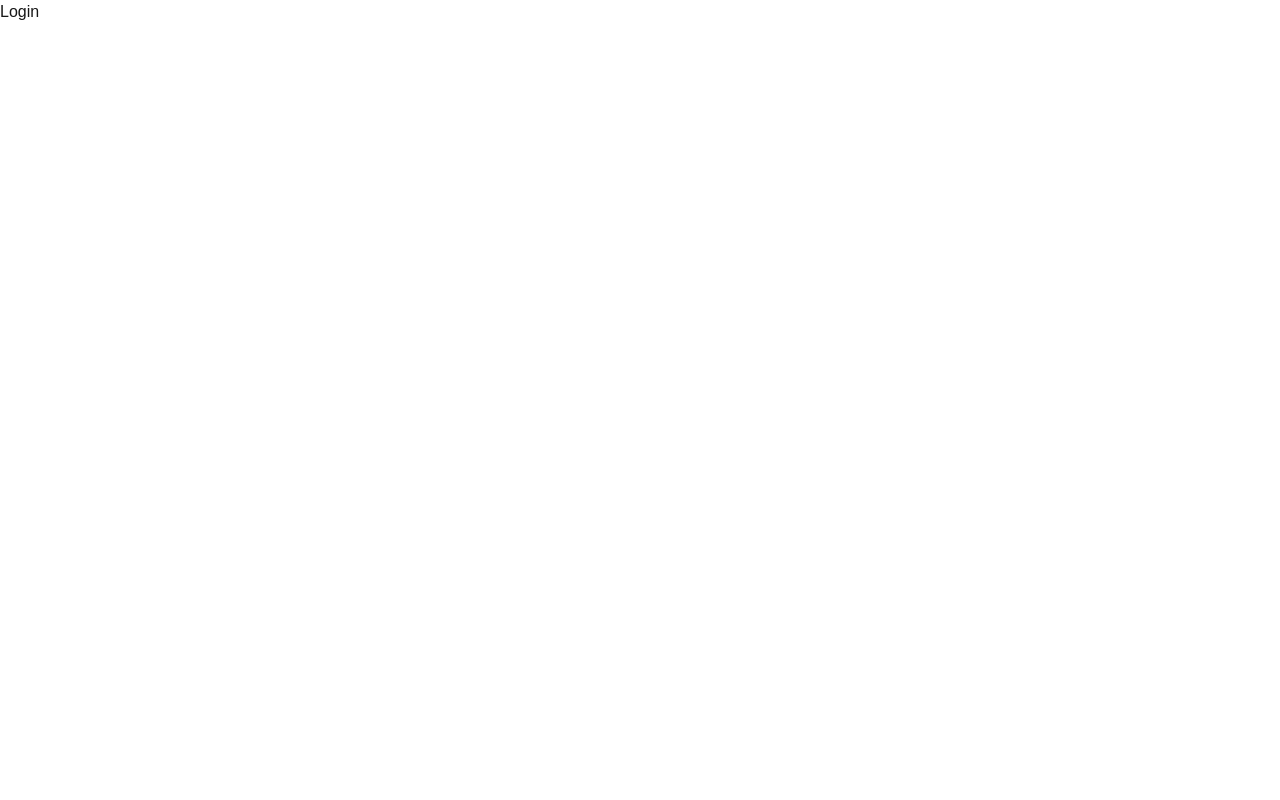
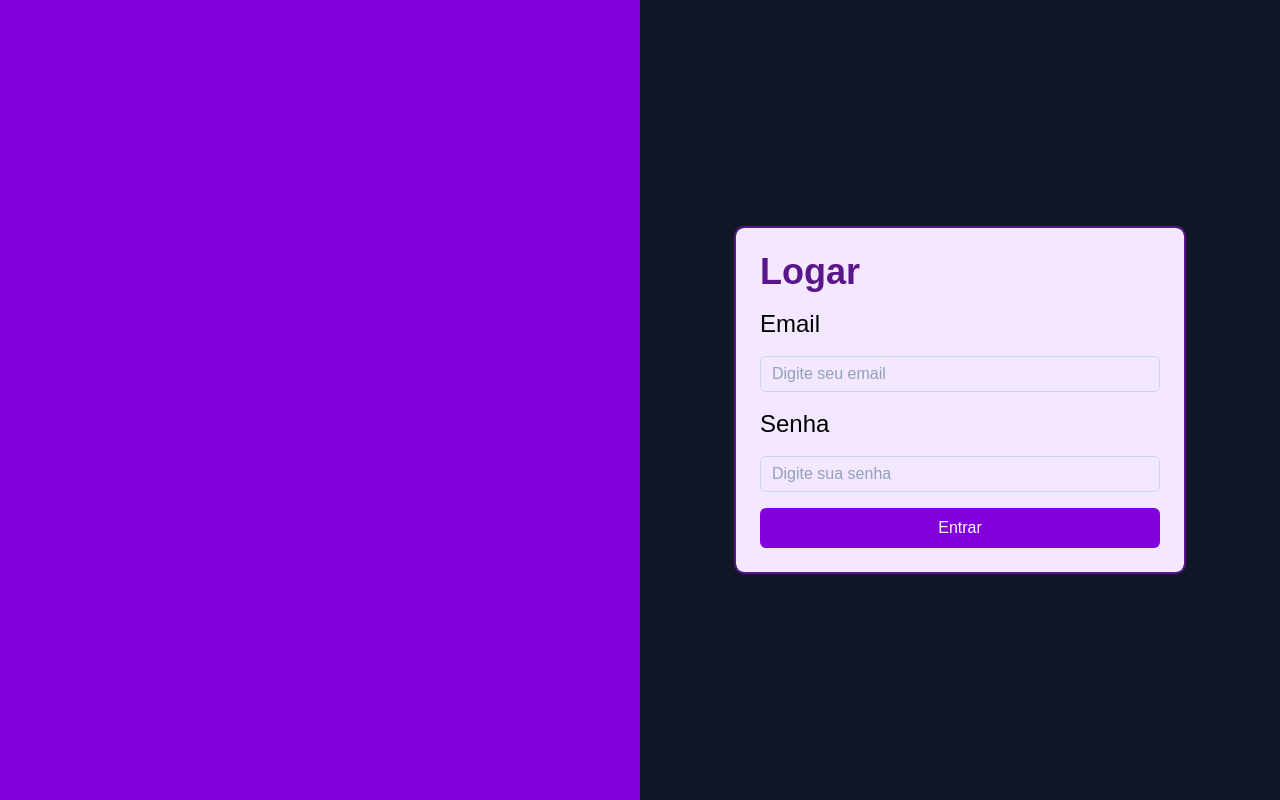
Before and after one commit to PauloFilhodev/Biblioteca-online, a Next.js app in the folder biblioteca/frontend/: page /login in a window 1280 px wide. Built offline with nearby package versions, Linux system fonts and the light colour scheme.

Commit message:
feat: estrutura inicial da página de login e componentes básicos

```diff
--- a/biblioteca/frontend/app/(auth)/login/page.tsx
+++ b/biblioteca/frontend/app/(auth)/login/page.tsx
@@ -1,9 +1,15 @@
+import LoginForm from "@/components/auth/LoginForm";
 
-export default function LoginPage()
-{
+export default function LoginPage() {
     return (
-        <>
-            Login
-        </>
-    )
+        <div className="flex h-screen">
+            <div className="w-1/2 bg-purple-700" />
+
+            <div className="flex w-1/2 items-center justify-center bg-gray-900">
+                <div className="w-full max-w-md">
+                    <LoginForm />
+                </div>
+            </div>
+        </div>
+    );
 }
--- /dev/null
+++ b/biblioteca/frontend/components/auth/LoginForm.tsx
@@ -0,0 +1,33 @@
+import Card from "@/components/ui/Card";
+import Input from "@/components/ui/Input";
+import Label from "@/components/ui/Label";
+import Button from "../ui/Button";
+
+export default function LoginForm() {
+    return (
+        <Card>
+            <form className="flex flex-col gap-4">
+            <h1 className="text-4xl font-bold">Logar</h1>
+            <Label htmlFor="email">Email</Label>
+            <Input
+                id="email"
+                name="email"
+                type="email"
+                placeholder="Digite seu email"
+            />
+            <Label htmlFor="password">Senha</Label>
+            <Input
+                id="email"
+                name="email"
+                type="email"
+                placeholder="Digite sua senha"
+            />
+            <Button
+            type="submit"
+            >
+                Entrar
+            </Button>
+            </form>
+        </Card>
+    )
+}
--- /dev/null
+++ b/biblioteca/frontend/components/ui/Button.tsx
@@ -0,0 +1,16 @@
+import { ReactNode } from "react";
+
+interface ButtonProps extends React.ButtonHTMLAttributes<HTMLButtonElement> {
+    children: ReactNode
+}
+
+export default function Button({ children, ...props }: ButtonProps) {
+    return (
+        <button
+            {...props}
+            className="bg-purple-700 rounded-md py-2 focus:bg-purple-800 w-full hover:bg-purple-900 hover: cursor-pointer text-white"
+        >
+            {children}
+        </button>
+    );
+}
--- /dev/null
+++ b/biblioteca/frontend/components/ui/Card.tsx
@@ -0,0 +1,14 @@
+import { ReactNode } from "react";
+
+interface CardProps {
+    children: ReactNode;
+}
+
+export default function Card ({ children }: CardProps)
+{
+    return (
+        <div className="h-full rounded-lg outline-2 outline-mist-900 text-purple-900 bg-purple-100 p-6 shadow flex flex-col gap-4">
+            {children}
+        </div>
+    )
+}
--- /dev/null
+++ b/biblioteca/frontend/components/ui/Input.tsx
@@ -0,0 +1,12 @@
+import { ReactNode } from "react";
+
+interface InputProps extends React.InputHTMLAttributes<HTMLElement> {}
+
+export default function Input (props: InputProps) {
+    return (
+        <input
+        {...props}
+        type="text"
+        className="bg-purple-100 w-full rounded-md px-3 py-1.5 text-base text-slate-900 outline-1 -outline-offset-1 outline-slate-300 placeholder:text-slate-400 focus:outline-2 focus:-outline-offset-2 focus:outline-indigo-600 focus:ring-2 focus:ring-indigo-500" />
+    );
+}
--- /dev/null
+++ b/biblioteca/frontend/components/ui/Label.tsx
@@ -0,0 +1,15 @@
+import { ReactNode } from "react";
+
+interface LabelProps {
+    children: ReactNode;
+    htmlFor?: string;
+}
+
+export default function Label ({children, htmlFor }: LabelProps)
+{
+    return (
+        <label htmlFor={htmlFor} className="text-2xl text-black">
+            {children}
+        </label>
+    )
+}
```
